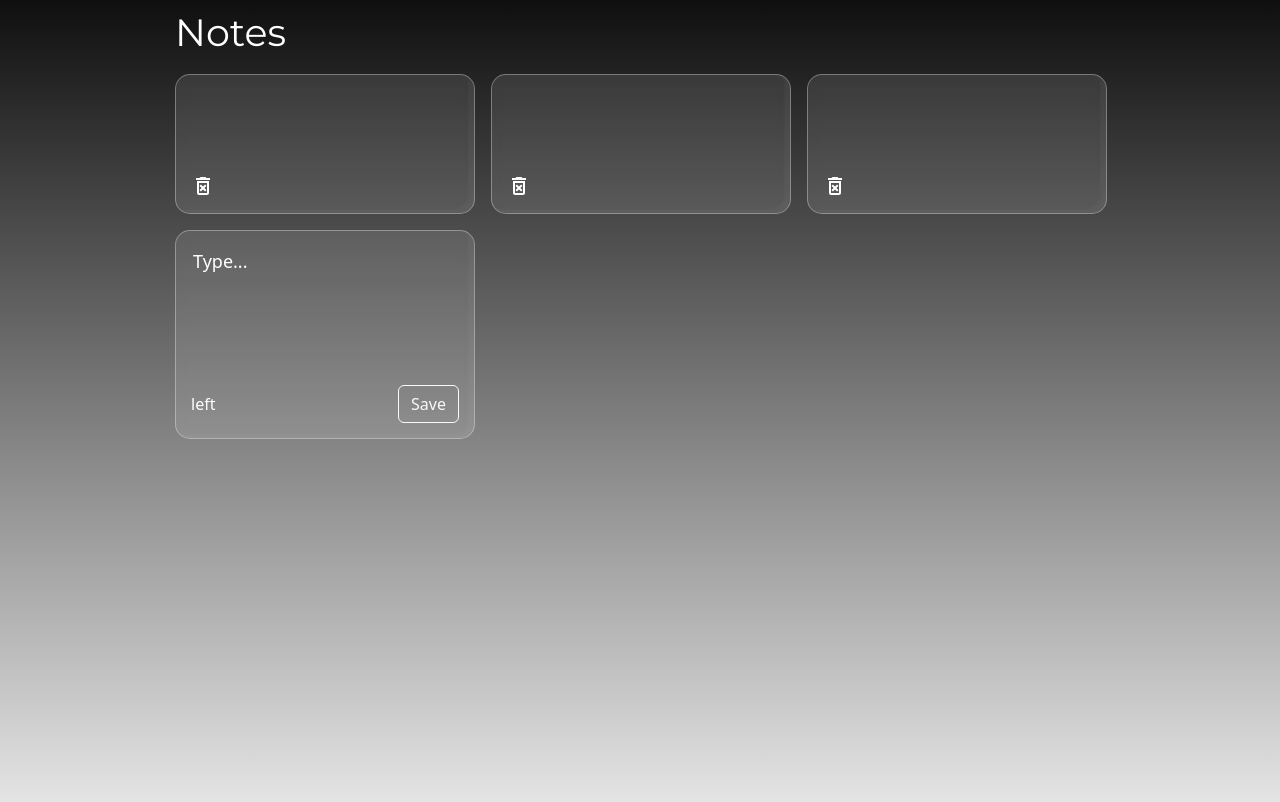
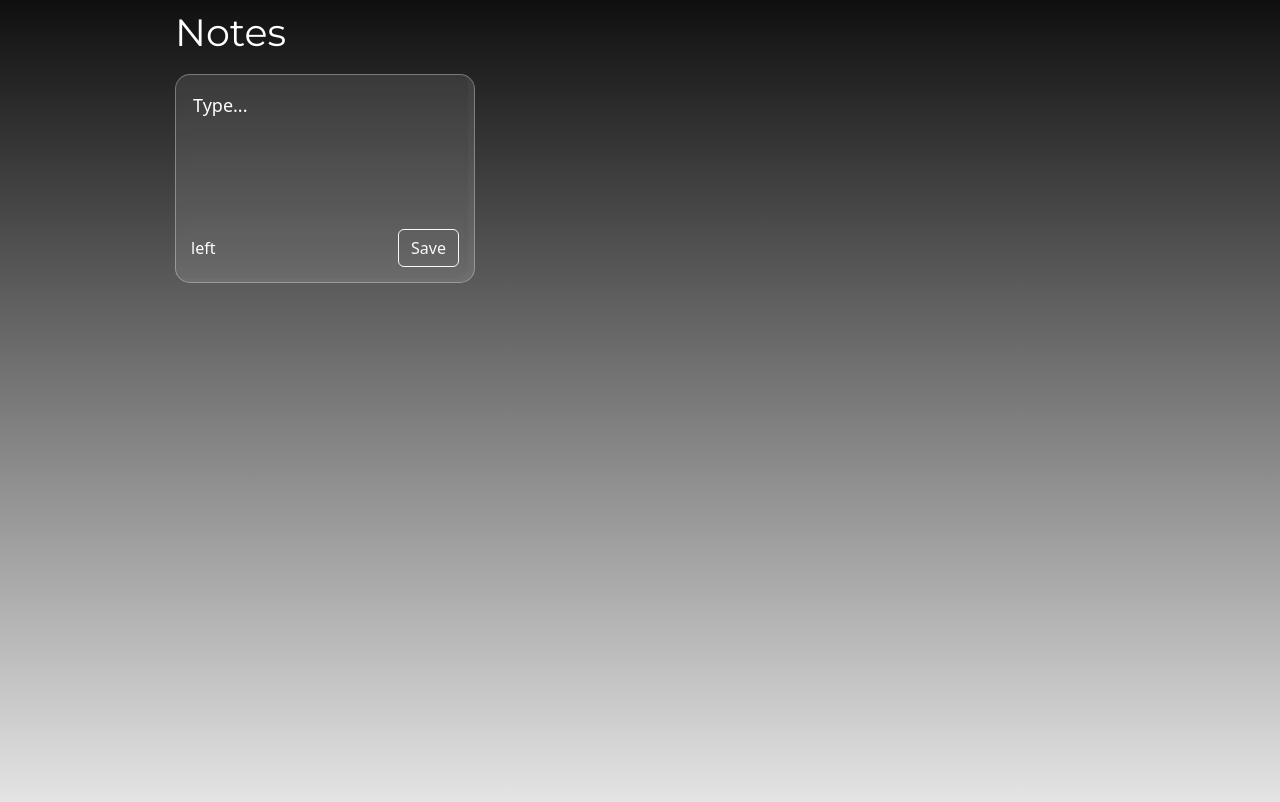
Before and after one commit to mosesnjoroge/react-notes-app, a React (Create React App) app: page / in a window 1280 px wide. Shown: the top 802 px of the page. Built offline with nearby package versions, Linux system fonts and the light colour scheme.

Commit message:
notes.js debugging props

```diff
--- a/src/components/NotesComponents/CreateNote.js
+++ b/src/components/NotesComponents/CreateNote.js
@@ -1,20 +1,22 @@
 import React from "react";
 import Button from 'react-bootstrap/Button';
 
-export default function CreateNote() {
+export default function CreateNote({textHandler, saveHandler, inputText}) {
 
   return(
     <div className="note">
       <textarea
         cols = '10'
         rows='5'
+        value = {inputText}
         placeholder="Type..."
+        onChange = {textHandler}
         maxLength={100}
       >
       </textarea>
       <div className="note--footer">
         <span className="label">left</span>
-        <Button variant="outline-light">Save</Button>
+        <Button variant="outline-light" onClick = {saveHandler}>Save</Button>
       </div>
     </div>
   );
--- a/src/components/NotesComponents/Notes.js
+++ b/src/components/NotesComponents/Notes.js
@@ -1,24 +1,56 @@
-import React from "react";
+import {React, useState, useEffect} from "react";
 import Note from "./Note";
 import CreateNote from "./CreateNote";
 import "../css/Note.css";
+import { v4 as uuid } from "uuid";
 
 export default function Notes() {
+
+  //states
+  const [notes, setNotes] = useState([]);
+  const [inputText, setInputText] = useState("");
 
   //get text and store in state
   const textHandler = (e) => {
     setInputText(e.target.value)
   };
 
+  //crud actions
+    //save function
+    const saveHandler =() => {
+      setNotes((prevState) => [
+        ...prevState,
+        {
+          id:uuid(),
+          text: inputText,
+        },
+      ]);
+      //clear the textarea
+      setInputText("");
+    };
+
+    //delete
+    const deleteNote = (id) => {
+      const filteredNotes = notes.filter((note) => note.id !== id);
+      setNotes(filteredNotes);
+    }
+
   return(
     <div className="notes">
-      <Note />
+      {notes.map((note) => (
+      <Note
+        key={note.id}
+        id={note.id}
+        text={note.text}
+        deleteNote={deleteNote}
+      />
+    ))}
 
-      <Note />
-
-      <Note />
-
-      <CreateNote />
+      <CreateNote
+        textHandler={textHandler}
+        saveHandler={saveHandler}
+        inputText={inputText}
+      />
 
     </div>
   );
```
